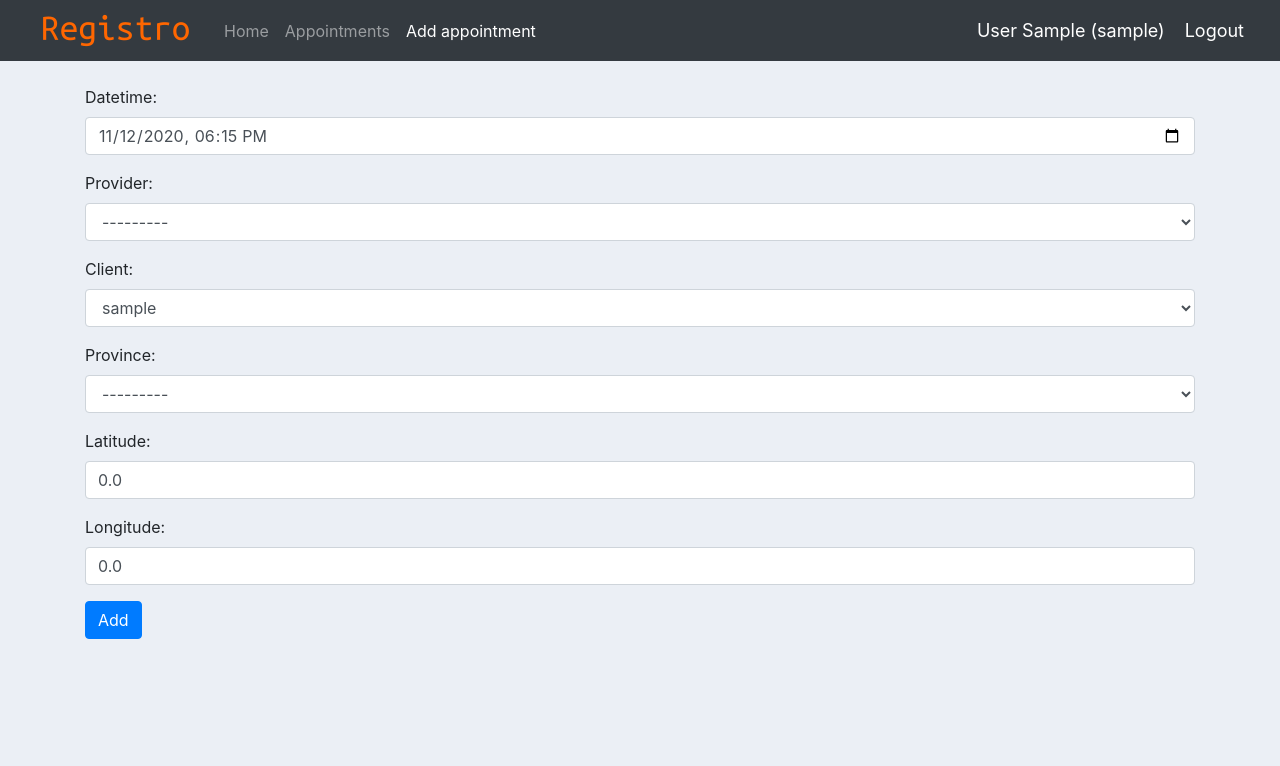
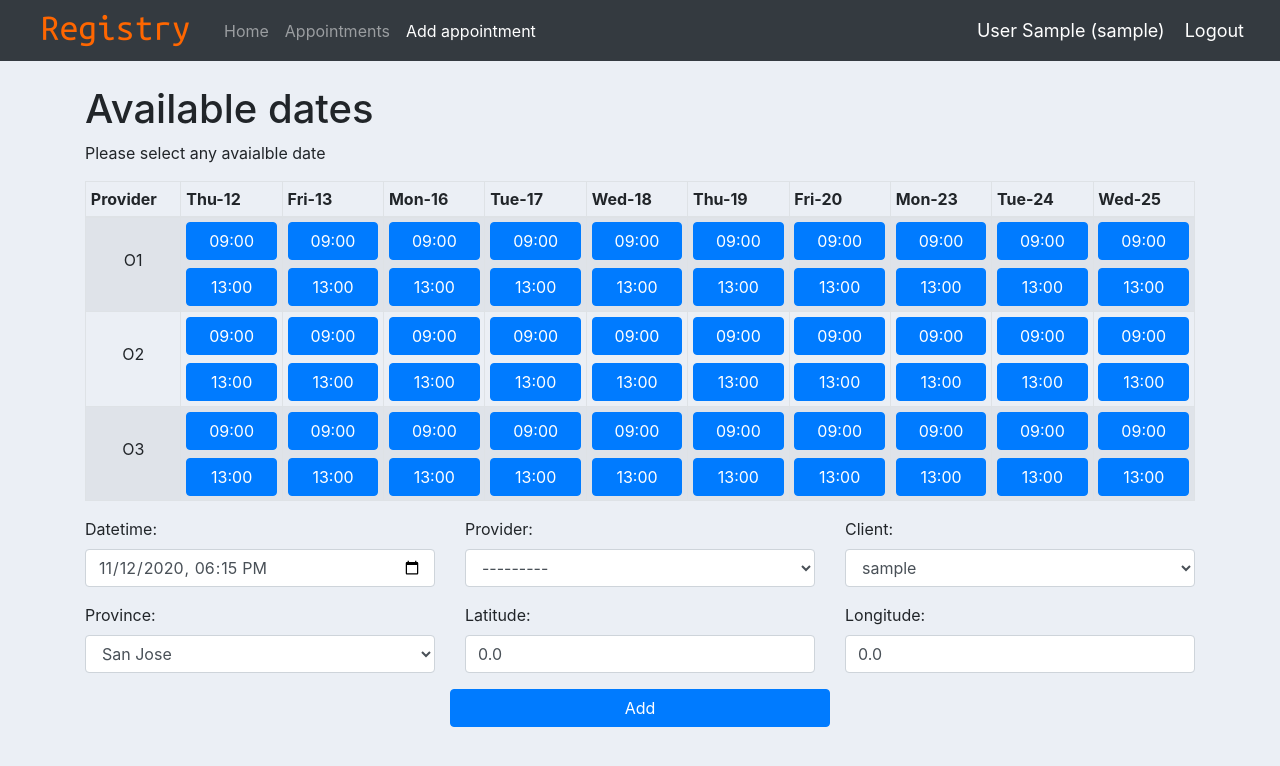
Before and after one commit to josepabloapu/IE-0724-Proyecto-2, a Django app: page /appointments/new in a window 1280 px wide. Shown: the top 766 px of the page. Run offline with Django 3.2, Linux system fonts and the light colour scheme; the visitor is signed in with stand-in values (Sample User, id 1); data comes from the database, SQL or seed files in the repository; data that the repository does not hold is empty; some libraries are stand-ins or nearby versions.

Commit message:
adds appointment conflict logic, adds markups

```diff
--- a/webapp/registry/forms.py
+++ b/webapp/registry/forms.py
@@ -17,6 +17,14 @@ class AppointmentForm(forms.ModelForm):
         model = Appointment
         fields = [
             'datetime',
+            'hour_of_day',
+            'day_of_week',
+            'day_of_month',
+            'day_of_year',
+            'week_of_month',
+            'week_of_year',
+            'month',
+            'year',
             'provider',
             'client',
             'province',
@@ -26,12 +34,36 @@ class AppointmentForm(forms.ModelForm):
         ]
         labels = {
             'datetime': 'Datetime',
+            'hour_of_day': 'Hour',
+            'day_of_week': 'Day of the week',
+            'day_of_month': 'Day of the month',
+            'day_of_year': 'Day of the year',
+            'week_of_month': 'Week of the month',
+            'week_of_year': 'Week of the year',
+            'month': 'Month',
+            'year': 'Year',
             'provider': 'Provider',
             'client': 'Client',
             'province': 'Province',
             'latitude': 'Latitude',
             'longitude': 'Longitude',
         }
+        required = (
+            'datetime',
+            'provider',
+            'client',
+            'province',
+            'latitude',
+            'longitude',
+        )
         widgets = {
             'datetime': DateTimeInput(),
+            'hour_of_day': forms.HiddenInput(),
+            'day_of_week': forms.HiddenInput(),
+            'day_of_month': forms.HiddenInput(),
+            'day_of_year': forms.HiddenInput(),
+            'week_of_month': forms.HiddenInput(),
+            'week_of_year': forms.HiddenInput(),
+            'month': forms.HiddenInput(),
+            'year': forms.HiddenInput(),
         }
--- a/webapp/registry/models.py
+++ b/webapp/registry/models.py
@@ -8,8 +8,6 @@ APPOINTMENT_PROVIDERS = [
     ('O1', 'Office 1'),
     ('O2', 'Office 2'),
     ('O3', 'Office 3'),
-    ('O4', 'Office 4'),
-    ('O5', 'Office 5'),
 ]
 
 APPOINTMENT_PROVINCES = [
@@ -22,9 +20,32 @@ APPOINTMENT_PROVINCES = [
     ('LI', 'Limon'),
 ]
 
+APPOINTMENT_HOURS = [
+    (9, "9:00am"),
+    (13, "1:00pm")
+]
+
+APPOINTMENT_DAY_WEEK = [
+    (0, "Monday"),
+    (1, "Tuesday"),
+    (2, "Wednesday"),
+    (3, "Thursday"),
+    (4, "Friday"),
+]
+
 
 class Appointment(models.Model):
     datetime = models.DateTimeField(default=datetime(1990,1,1))
+
+    hour_of_day = models.PositiveIntegerField(choices=APPOINTMENT_HOURS)
+    day_of_week = models.PositiveIntegerField(choices=APPOINTMENT_DAY_WEEK)
+    day_of_month = models.PositiveIntegerField()
+    day_of_year = models.PositiveIntegerField()
+    week_of_month = models.PositiveIntegerField()
+    week_of_year = models.PositiveIntegerField()
+    month = models.PositiveIntegerField()
+    year = models.PositiveIntegerField()
+
     provider = models.CharField(max_length=3, choices=APPOINTMENT_PROVIDERS)
     client = models.ForeignKey(User, on_delete=models.CASCADE)
     province = models.CharField(max_length=2, choices=APPOINTMENT_PROVINCES)
--- a/webapp/registry/templates/appointment_new.html
+++ b/webapp/registry/templates/appointment_new.html
@@ -1,10 +1,53 @@
 {% extends 'layout.html' %} {% block content %} {% load widget_tweaks %}
 <div class="container">
+
+  <h1>Available dates</h1>
+  <p>Please select any avaialble date</p>
+  <table class="table table-striped table-bordered table-sm">
+    <thead>
+      <tr>
+        <th>Provider</th>
+        {% if days %}
+          {% for day in days %}
+            <th>{{day}}</th>
+          {% endfor %}
+        {% endif %}
+      </tr>
+    </thead>
+    <tbody>
+      {% if appointment_status %}
+        {% for i, office in appointment_status.items %}
+          <tr>
+            {% if office %}
+              <td style="text-align:center;padding: 30px 0;">{{i}}</td>
+              {% for j, day in office.items %}
+                <td>
+                {% if day %}
+                  {% for k, selection in day.items %}
+                    {% if selection.available %}
+                      <a class="btn btn-primary btn-block" href="{% url 'appointment_new' %}?datetime={{selection.date | urlencode}}&provider={{selection.provider | urlencode}}">{{selection.date|slice:"-5:"}}</a>
+                    {% else %}
+                      <a class="btn btn-secondary btn-block disabled">{{selection.date|slice:"-5:"}}</a>
+                    {% endif %}
+                  {% endfor %}
+                {% endif %}
+                </td>
+              {% endfor %}
+            {% endif %}
+          </tr>
+        {% endfor %}
+      {% endif %}
+    </tbody>
+  </table>
+
   <form action="{% url 'appointment_new' %}" method="POST">
-    {% csrf_token %} {% for field in appointmentform %}
-    <div class="form-group">{{field.label_tag}} {% render_field field class="form-control" %}</div>
-    {% endfor %}
-    <input class="btn btn-primary" type="submit" value="Add" />
+    <div class="row">
+      {% csrf_token %} {% for field in appointmentform.visible_fields %}
+      <div class="form-group col-md-4">{{field.label_tag}} {% render_field field class="form-control" %}</div>
+      {% endfor %}
+      <div class="form-group col-md-4"></div>
+      <input class="btn btn-primary col-md-4" type="submit" value="Add" />
+    </div>
   </form>
 </div>
 {% endblock %}
--- a/webapp/registry/templates/home.html
+++ b/webapp/registry/templates/home.html
@@ -1,6 +1,6 @@
 {% extends 'layout.html' %} {% block content %}
 
-<h1>Bienvenidos</h1>
-<h2>Registre aqui su propiedad</h2>
+<h1>Welcome</h1>
+<h2>Schedule your appointment to register your property</h2>
 
 {% endblock %}
--- a/webapp/registry/templates/layout.html
+++ b/webapp/registry/templates/layout.html
@@ -18,15 +18,15 @@
     {% include 'navbar.html' %}
     {% if messages %}
       {% for msg in messages %}
-        <div class="alert alert-info alert-dismissable">
+        <div class="alert alert-{{msg.tags}} alert-dismissable">
           <button type="button" class="close" data-dismiss="alert" aria-hidden="true">&times;</button>
-          {{msg.tags}}: {{msg.message}}
+          {{msg.message}}
         </div>
       {% endfor %}
     {% endif %}
-
     <br/>
     <div class="container-fluid">{% block content %} {% endblock %}</div>
+    <br />
   </body>
 
   <script
--- a/webapp/registry/views.py
+++ b/webapp/registry/views.py
@@ -3,13 +3,19 @@ from django.http import HttpResponse, Http404
 from django.contrib.auth import authenticate, login, logout
 from django.contrib.auth.decorators import login_required
 from django.contrib import messages
-import datetime
-from .models import Appointment
+from datetime import datetime, timedelta
+from .models import Appointment, APPOINTMENT_HOURS, APPOINTMENT_PROVIDERS
 from .forms import AppointmentForm, CustomUserCreationForm
-# Create your views here.
-
 
 def register_page(request):
+    '''
+    Register View.
+
+    GET:
+        Displays the form to register new user
+    POST:
+        Creates a user and redirects to the login page
+    '''
     if request.user.is_authenticated:
         return redirect('home')
     else:
@@ -26,6 +32,14 @@ def register_page(request):
 
 
 def login_page(request):
+    '''
+    Login View.
+
+    GET:
+        Displays the form to login a user
+    POST:
+        Login and redirects to the home page
+    '''
     if request.user.is_authenticated:
         return redirect('home')
     else:
@@ -43,21 +57,42 @@ def login_page(request):
 
 
 def logout_user(request):
+    '''
+    Logout View.
+
+    GET:
+        Logout current logged user
+    '''
     logout(request)
     return redirect('login')
 
 
 @login_required(login_url='login')
 def home(request):
+    '''
+    Home View.
+
+    GET:
+        Display the main page of the application.
+    '''
     context = {}
     return render(request, 'home.html', context)
 
 
 @login_required(login_url='login')
 def appointment_list(request):
+    '''
+    Appointment List View.
+
+    GET:
+        Display all appointments. If an admin user is logged in,
+        then results are not filtered by user. Differently,
+        if it is a normal user who is logged in,
+        then he/she only can view his/her shceduled appointments.
+    '''
     appointment_dict = {}
-    now = datetime.datetime.now()
-    for item in Appointment.objects.all():
+    now = datetime.now()
+    for item in Appointment.objects.order_by('-datetime').all():
         if abs(now.year-item.datetime.year) <= 1:
             if (item.client == request.user or request.user.is_superuser):
                 appointment_dict[item.pk] = {
@@ -75,72 +110,242 @@ def appointment_list(request):
 
 @login_required(login_url='login')
 def appointment_read(request, pk=None):
+    '''
+    Appointment List View.
+
+    GET:
+        Display an appointment. If user have enough privileges
+        then he/she is able to see all the details.
+    '''
+    context = {}
     if pk is not None:
         try:
             appointment = Appointment.objects.get(pk=pk)
         except Appointment.DoesNotExist:
             raise Http404(f'Appointment with pk {pk} doesn\'t exist!')
-        context = {'appointment': appointment}
-        return render(request, 'appointment_read.html', context)
+        if (request.user.is_superuser or request.user == appointment.client):
+            context = {'appointment': appointment}
+            return render(request, 'appointment_read.html', context)
+        else:
+            messages.warning(request, f'User does not have permission to view this record.')
+            return render(request, 'appointment_list.html', context)
+
+
+@login_required(login_url='login')
+def appointment_delete(request, pk=None):
+    '''
+    Appointment List View.
+
+    GET:
+        Remove an appointment. If user have enough privileges
+        then he/she is able to remove it.
+    '''
+    try:
+        appointment = Appointment.objects.get(pk=pk)
+    except Appointment.DoesNotExist:
+        raise Http404(f'Appointment with pk {pk} doesn\'t exist!')
+    if (request.user.is_superuser or request.user == appointment.client):
+        appointment.delete()
+        messages.info(request, f'Record has been removes successfully.')
+        return redirect('appointment_list')
     else:
-        context = {}
-        return render(request, 'appointment_read.html', context)
+        messages.warning(request, f'User does not have permission to remove this record.')
+        return redirect('appointment_list')
 
 @login_required(login_url='login')
 def appointment_edit(request, pk=None):
+    '''
+    Appointment Edit View.
+
+    GET:
+        Displays a form to edit an appointment
+    POST:
+        Save appointment with the data provided
+    '''
+    context = {}
     if pk is not None:
         try:
             appointment = Appointment.objects.get(pk=pk)
         except Appointment.DoesNotExist:
             raise Http404(f'Appointment with pk {pk} doesn\'t exist!')
+
+
         if (appointment.client == request.user or request.user.is_superuser):
+            # populate form
+            edit_form = AppointmentForm(initial={'datetime': appointment.datetime.strftime('%Y-%m-%dT%H:%M'),
+                                                 'provider': appointment.provider,
+                                                 'client': appointment.client,
+                                                 'province': appointment.province,
+                                                 'latitude': appointment.latitude,
+                                                 'longitude': appointment.longitude})
 
-            edit_form = AppointmentForm(initial={'datetime': appointment.datetime.strftime('%Y-%m-%dT%H:%M'),
-                                                'provider': appointment.provider,
-                                                'client': appointment.client,
-                                                'province': appointment.province,
-                                                'latitude': appointment.latitude,
-                                                'longitude': appointment.longitude})
+            # disable editing client for non admin users
             if not request.user.is_superuser:
                 edit_form.fields['client'].widget.attrs['disabled'] = True
+
+            # disable datetime and provider
+            edit_form.fields['datetime'].widget.attrs['disabled'] = True
+            edit_form.fields['provider'].widget.attrs['disabled'] = True
+
             if request.method == "POST":
                 filled_form = AppointmentForm(request.POST, instance=appointment)
+                # if not admin force not to change the client
                 if not request.user.is_superuser:
                     filled_form.data._mutable = True
                     filled_form.data['client'] = request.user
                     filled_form.data._mutable = False
+
+                # populate values that cannot be changed in the form
+                filled_form.data._mutable = True
+                filled_form.data['datetime'] = appointment.datetime
+                filled_form.data['provider'] = appointment.provider
+                filled_form.data['hour_of_day'] = appointment.hour_of_day
+                filled_form.data['day_of_week'] = appointment.day_of_week
+                filled_form.data['day_of_month'] = appointment.day_of_month
+                filled_form.data['day_of_year'] = appointment.day_of_year
+                filled_form.data['week_of_month'] = appointment.week_of_month
+                filled_form.data['week_of_year'] = appointment.week_of_year
+                filled_form.data['month'] = appointment.month
+                filled_form.data['year'] = appointment.year
+                filled_form.data._mutable = False
+
                 new_appointment = filled_form.save()
-                new_pk = new_appointment.pk
-                note = f"Appointment object with pk: {new_pk} was successfully created."
+                messages.info(request, f'Appointment ({new_appointment.pk}) was successfully updated.')
                 return redirect('appointment_list')
-            else:
-                note = "Please proceed to add a new appointment."
 
-            context = {"note": note, "appointmentform": edit_form, 'appointment': appointment}
+            # send data to the template
+            context = {"appointmentform": edit_form, 'appointment': appointment}
             return render(request, "appointment_edit.html", context)
 
         else:
-            raise Http404(f'User cannot view appointment with pk {pk}!')
-    else:
-        context = {}
-        return render(request, 'appointment_read.html', context)
-
-
-@login_required(login_url='login')
-def appointment_delete(request, pk=None):
-    try:
-        appointment = Appointment.objects.get(pk=pk)
-    except Appointment.DoesNotExist:
-        raise Http404(f'Appointment with pk {pk} doesn\'t exist!')
-    appointment.delete()
-    return redirect('appointment_list')
+            messages.warning(request, f'User does not have permission to view this record.')
+            return render(request, 'appointment_list.html', context)
 
 
 @login_required(login_url='login')
 def appointment_new(request):
-    # fill default values
-    today = datetime.datetime.today().strftime('%Y-%m-%dT%H:%M')
-    new_form = AppointmentForm(initial={'datetime': today, 'client': request.user, 'latitude': 0.0, 'longitude': 0.0})
+    '''
+    Appointment New View.
+
+    GET:
+        Displays a form to create an appointment. Before rendering the view
+        the app computes which is the next day with appointments avaialble and
+        which are the avaialble spaces in the uncoming days. (Default is set to the uncoming 10 days)
+    POST:
+        Save appointment with the data provided
+    '''
+
+    def get_appointments_status_per_provider_per_date(provider, date):
+        '''
+        Aux function
+            From the provided data, it returns the availability status of the appointement within a single day.
+
+            @param [in] provider    select the provider from APPOINTMENT_PROVIDERS
+            @param [in] date        select the datetime
+
+            @return status          an array of type dictionary with 3 properties (provider, date, available)
+        '''
+        appointments = Appointment.objects.filter(provider=provider, year=date.year, month=date.month, day_of_month=date.day)
+        status = {}
+        for hour in APPOINTMENT_HOURS:
+            status[hour[0]] = {"available": True, "provider": provider, "date": date.replace(hour=hour[0], minute=0).strftime('%Y-%m-%dT%H:%M')}
+        for appointment in appointments:
+            for hour in APPOINTMENT_HOURS:
+                if appointment.hour_of_day == hour[0]:
+                    status[hour[0]]['available'] = False
+        return status
+
+    def get_next_appointments_status_per_provider(provider, date, days_limit=9):
+        '''
+        Aux function
+            From the provided data, it returns the availability status of the appointement within a group of days.
+            This group starts from a certain day (D) until (D+days_limit)
+
+            @param [in] provider    select the provider from APPOINTMENT_PROVIDERS
+            @param [in] date        select the datetime
+            @param [in] days_limit  determines the size of the group of days
+
+            @return status          an array of type array of dictionaries with 3 properties (provider, date, available)
+        '''
+        counter = -1
+        status = {}
+        ref_date = date - timedelta(days=1)
+        while counter < days_limit:
+            ref_date = ref_date + timedelta(days=1)
+            weekday = ref_date.weekday()
+            if (weekday < 5):
+                status[f"{ref_date.strftime('%a')}-{ref_date.day}"] = get_appointments_status_per_provider_per_date(provider, ref_date)
+                counter = counter + 1
+        return status
+
+    def get_appointments_status_per_date(date):
+        '''
+        Aux function
+            From the provided data, it returns the availability status of the appointement within a group of days and
+            all avaialble providers.
+
+            @param [in] date        select the datetime
+
+            @return status          an array of type array of array of dictionaries with 3 properties (provider, date, available)
+        '''
+        status = {}
+        for provider in APPOINTMENT_PROVIDERS:
+            status[provider[0]] = get_next_appointments_status_per_provider(provider[0], date)
+        return status
+
+    def get_next_appointment_available_date(date):
+        '''
+        Aux function
+            Get the next availalbe to day to schedule an appointment
+
+            @param [in] date        select the datetime
+
+            @return date            datetime instance of the next avaialble day
+        '''
+        ref_date = date - timedelta(days=1)
+        available_date_search = True
+        while available_date_search:
+            ref_date = ref_date + timedelta(days=1)
+            if ref_date.weekday() < 5:
+                appointments = Appointment.objects.filter(year=ref_date.year, month=ref_date.month, day_of_month=ref_date.day)
+                if len(appointments) < len(APPOINTMENT_HOURS) * len(APPOINTMENT_PROVIDERS):
+                    available_date_search = False
+        return ref_date
+
+    def check_appointment_availability(provider, datetime):
+        '''
+        Aux function
+            Check if a day in avaialble with the selected provider
+
+            @param [in] provider    select the provider from APPOINTMENT_PROVIDERS
+            @param [in] datetime    select the datetime
+
+            @return bool            return wether the day is avaialble or not
+        '''
+        appointment = Appointment.objects.filter(provider=provider, year=datetime.year, month=datetime.month, day_of_month=datetime.day, hour_of_day=datetime.hour)
+        if len(appointment) == 0:
+            return True
+        else:
+            return False
+
+    # generate the avaialbility matrix (day-provider)
+    today = datetime.today()
+    next_day = get_next_appointment_available_date(date=today)
+    appointment_status = get_appointments_status_per_date(date=next_day)
+
+    # compute the columns of the avaialble dates table
+    days = []
+    for office in appointment_status:
+        for day in appointment_status[office]:
+            days.append(day)
+        break
+
+    # get query params from the url
+    query_datetime = request.GET.get('datetime', today.strftime('%Y-%m-%dT%H:%M'))
+    query_provider = request.GET.get('provider', None)
+
+    # init the form
+    new_form = AppointmentForm(initial={'datetime': query_datetime, 'provider': query_provider, 'client': request.user, 'latitude': 0.0, 'province': 'SJ', 'longitude': 0.0})
 
     # if user is not admin, then he/she only can assign an appointment for him/her
     if not request.user.is_superuser:
@@ -148,42 +353,57 @@ def appointment_new(request):
 
     # if HTTP request is POST
     if request.method == "POST":
+        # create an Appointment object from the POST data
         filled_form = AppointmentForm(request.POST)
+
+        # if not admin force not to change the client
         if not request.user.is_superuser:
             filled_form.data._mutable = True
             filled_form.data['client'] = request.user
             filled_form.data._mutable = False
 
-        # sanitize datetime for work hours
+        # custom validation, check if the datetime is valid
         error = 0
-        date = datetime.datetime.strptime(filled_form.data['datetime'], '%Y-%m-%dT%H:%M')
-        date = date.replace(second=0, microsecond=0)
+        date = datetime.strptime(filled_form.data['datetime'], '%Y-%m-%dT%H:%M')
+        date = date.replace(minute=0, second=0, microsecond=0)
 
-        if (date.minute >= 30):
-            date = date.replace(minute=30)
-        else:
-            date = date.replace(minute=0)
-
+        # check if date is witch Mon-Fri
         if (date.weekday() >= 5):
             error = 1
-            messages.warning(request, f"Day: {date.weekday() + 1}")
-            messages.warning(request, "Invalid day provided, make sure it is a working day. Mon-Fri")
+            messages.warning(request, f"Invalid day provided ({date.strftime('%a')}), make sure it is a working day.")
 
-        if (date.hour < 8 or date.hour > 16):
+        # check if the hour match with the avaialble APPOINTMENT_HOURS
+        hour = []
+        for hour_tuple in APPOINTMENT_HOURS:
+            hour.append(hour_tuple[0])
+        if (date.hour not in hour):
             error = 1
-            messages.warning(request, f"Hour: {date.hour}")
-            messages.warning(request, "Invalid hour provided, make sure it is a valid working hour. From 8:00 to 15:59")
+            messages.warning(request, f"Invalid hour provided ({date.hour}), make sure it is a valid working hour.")
+
+        # check if date is already taken
+        if check_appointment_availability(filled_form.data['provider'], date) == False:
+            error = 1
+            messages.warning(request, f"This date is already taken. Provider: {filled_form.data['provider']}, Date: {date}")
 
         # continue if valid
         if (error == 0):
+            # populate values that cannot be changed in the form
             filled_form.data._mutable = True
             filled_form.data['datetime'] = date
+            filled_form.data['hour_of_day'] = date.hour
+            filled_form.data['day_of_week'] = date.weekday()
+            filled_form.data['day_of_month'] = date.day
+            filled_form.data['day_of_year'] = date.timetuple().tm_yday
+            filled_form.data['week_of_month'] = date.isocalendar()[1] - date.replace(day=1).isocalendar()[1] + 1
+            filled_form.data['week_of_year'] = date.isocalendar()[1]
+            filled_form.data['month'] = date.month
+            filled_form.data['year'] = date.year
             filled_form.data._mutable = False
 
-            #add time conflic logic
+            # save appointment
+            new_appointment = filled_form.save()
+            messages.success(request, f"Appointment for client ({new_appointment.client}) at ({new_appointment.datetime.strftime('%Y-%m-%d %H:%M')}) has been created.")
+            return redirect('appointment_list')
 
-            new_appointment = filled_form.save()
-            messages.success(request, f"Appointment for client {new_appointment.client} at {new_appointment.datetime} was successfully created.")
-
-    context = {"appointmentform": new_form}
+    context = {"appointmentform": new_form, "appointment_status": appointment_status, "days": days}
     return render(request, "appointment_new.html", context)
```
Also changed, not shown: webapp/registry/templates/appointment_edit.html (+7 -4 lines), webapp/registry/templates/appointment_list.html (+6 -4 lines), webapp/registry/templates/appointment_read.html (+23 -13 lines), webapp/registry/templates/login.html (+9 -4 lines), webapp/registry/migrations/0001_initial.py, webapp/registry/static/images/logo.png.
